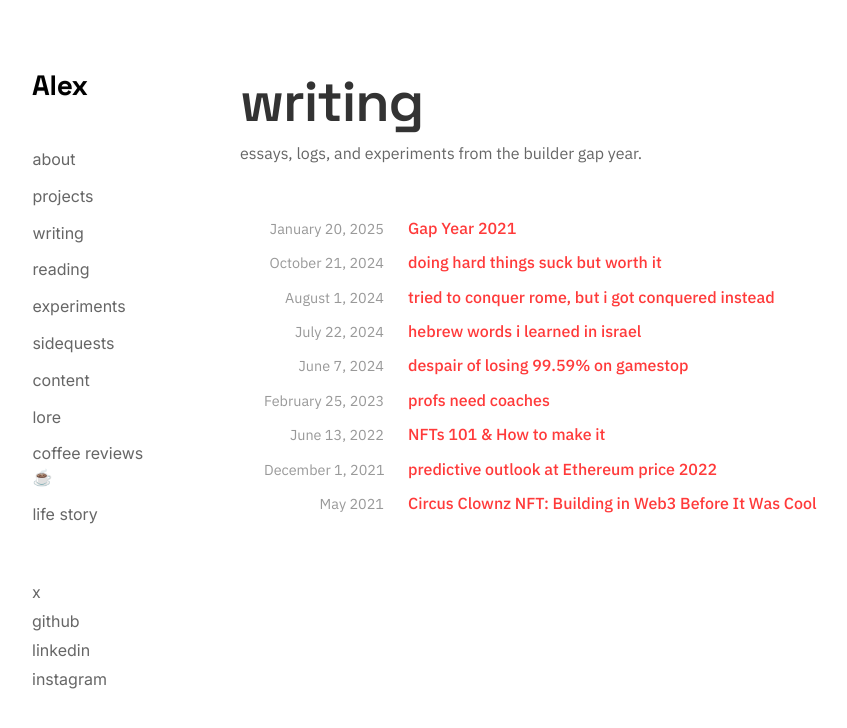
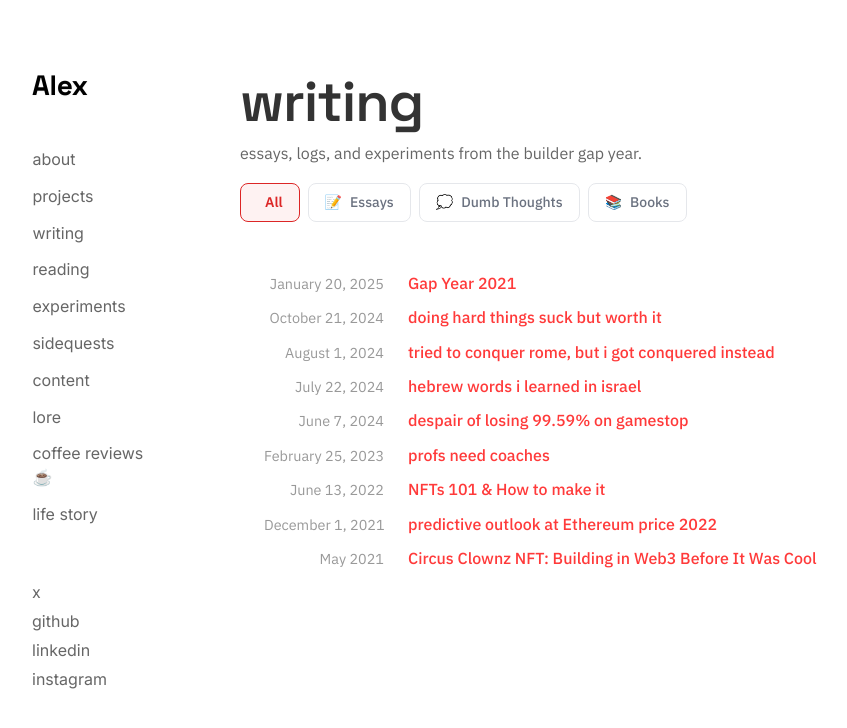
Before and after one commit to alexshibu1/alexshibu.com, a Next.js app: page /writing in a window 1280 px wide. Shown: the top 728 px of the page, without its empty margins (48-895 px from the left). Built offline with nearby package versions, Linux system fonts and the light colour scheme.

Commit message:
lots of changes

```diff
--- a/app/essay/circusclownz/page.mdx
+++ b/app/essay/circusclownz/page.mdx
@@ -3,6 +3,7 @@ export const metadata = {
   description:
     "My journey creating 300+ NFTs, learning Solidity, and building ERC-721 smart contracts in 2021.",
   date: "May 2021",
+  type: "essay",
 };
 
 <EssayHeader
--- a/app/essay/hebrew/page.mdx
+++ b/app/essay/hebrew/page.mdx
@@ -2,6 +2,7 @@ export const metadata = {
   title: "hebrew words i learned in israel",
   description: "a small list from a big trip.",
   date: "July 22, 2024",
+  type: "thought",
 };
 
 <EssayHeader title="hebrew words i learned in israel" date="July 22, 2024" />
--- a/app/projects/page.tsx
+++ b/app/projects/page.tsx
@@ -48,13 +48,20 @@ function FeaturedIndicator({ isHovered }: { isHovered: boolean }) {
   );
 }
 
-function BigProjectButton() {
+function BigProjectButton({
+  isActive,
+  onClick,
+}: {
+  isActive: boolean;
+  onClick: () => void;
+}) {
   const [isHovered, setIsHovered] = useState(false);
 
   return (
     <motion.span
       onMouseEnter={() => setIsHovered(true)}
       onMouseLeave={() => setIsHovered(false)}
+      onClick={onClick}
       style={{
         display: "inline-flex",
         alignItems: "center",
@@ -63,9 +70,12 @@ function BigProjectButton() {
         borderRadius: "6px",
         cursor: "pointer",
         transition: "background-color 0.2s ease",
+        backgroundColor: isActive ? "rgba(255, 58, 58, 0.1)" : "transparent",
       }}
       whileHover={{
-        backgroundColor: "rgba(0, 0, 0, 0.02)",
+        backgroundColor: isActive
+          ? "rgba(255, 58, 58, 0.15)"
+          : "rgba(0, 0, 0, 0.02)",
       }}
     >
       <motion.span
@@ -84,9 +94,9 @@ function BigProjectButton() {
         }
         initial={false}
         style={{
-          background: isHovered ? "#ff3a3a" : "#ff3a3a",
+          background: isActive ? "#ff3a3a" : isHovered ? "#ff3a3a" : "#ff3a3a",
           display: "inline-block",
-          opacity: isHovered ? 1 : 0.6,
+          opacity: isActive ? 1 : isHovered ? 1 : 0.6,
         }}
         transition={{
           type: "spring",
@@ -97,13 +107,13 @@ function BigProjectButton() {
       <span
         style={{
           fontSize: "14px",
-          color: "#666",
+          color: isActive ? "#ff3a3a" : "#666",
           fontFamily: "var(--font-inter), sans-serif",
           fontWeight: 400,
           transition: "color 0.2s ease",
         }}
       >
-        big project
+        {isActive ? "big projects" : "big project"}
       </span>
     </motion.span>
   );
@@ -179,6 +189,8 @@ function ProjectItem({ project }: { project: Project }) {
 }
 
 export default function WorkIndex() {
+  const [showOnlyFeatured, setShowOnlyFeatured] = useState(false);
+
   const projects = [
     {
       name: "Youth 4 Entrepreneurship",
@@ -498,8 +510,13 @@ export default function WorkIndex() {
     },
   ];
 
+  // Filter projects if showing only featured
+  const filteredProjects = showOnlyFeatured
+    ? projects.filter((p) => p.featured)
+    : projects;
+
   // Sort projects by date (newest first)
-  const sortedProjects = [...projects].sort((a, b) => {
+  const sortedProjects = [...filteredProjects].sort((a, b) => {
     const dateA = parseInt(a.date);
     const dateB = parseInt(b.date);
     return dateB - dateA; // Descending order (newest first)
@@ -519,7 +536,12 @@ export default function WorkIndex() {
         }}
       >
         <h1 className="hero-heading">projects</h1>
-        {featuredCount > 0 && <BigProjectButton />}
+        {featuredCount > 0 && (
+          <BigProjectButton
+            isActive={showOnlyFeatured}
+            onClick={() => setShowOnlyFeatured(!showOnlyFeatured)}
+          />
+        )}
       </div>
       <p className="hero-subline">some of past and present work and projects</p>
 
--- /dev/null
+++ b/app/writing/WritingClient.tsx
@@ -0,0 +1,86 @@
+"use client";
+
+import Link from "next/link";
+import { useState } from "react";
+
+type EssayMeta = {
+  slug: string;
+  title: string;
+  date?: string;
+  description?: string;
+  type?: "essay" | "thought" | "book";
+};
+
+function FilterButtons({
+  activeFilter,
+  onFilterChange,
+}: {
+  activeFilter: "all" | "essay" | "thought" | "book";
+  onFilterChange: (filter: "all" | "essay" | "thought" | "book") => void;
+}) {
+  const filters = [
+    { key: "all" as const, label: "All", emoji: "" },
+    { key: "essay" as const, label: "Essays", emoji: "📝" },
+    { key: "thought" as const, label: "Dumb Thoughts", emoji: "💭" },
+    { key: "book" as const, label: "Books", emoji: "📚" },
+  ];
+
+  return (
+    <div style={{ display: "flex", gap: "0.5rem", marginBottom: "1rem" }}>
+      {filters.map(({ key, label, emoji }) => (
+        <button
+          key={key}
+          onClick={() => onFilterChange(key)}
+          style={{
+            display: "flex",
+            alignItems: "center",
+            gap: "0.5rem",
+            padding: "0.5rem 1rem",
+            borderRadius: "8px",
+            border: "1px solid",
+            borderColor: activeFilter === key ? "#dc2626" : "#e5e7eb",
+            backgroundColor: activeFilter === key ? "#fef2f2" : "white",
+            color: activeFilter === key ? "#dc2626" : "#6b7280",
+            cursor: "pointer",
+            fontSize: "0.875rem",
+            fontWeight: activeFilter === key ? "600" : "500",
+            transition: "all 0.2s ease",
+          }}
+        >
+          <span>{emoji}</span>
+          <span>{label}</span>
+        </button>
+      ))}
+    </div>
+  );
+}
+
+export default function WritingClient({ essays }: { essays: EssayMeta[] }) {
+  const [activeFilter, setActiveFilter] = useState<
+    "all" | "essay" | "thought" | "book"
+  >("all");
+
+  // Filter essays based on active filter
+  const filteredEssays = essays.filter((essay) => {
+    if (activeFilter === "all") return true;
+    return essay.type === activeFilter;
+  });
+
+  return (
+    <>
+      <FilterButtons
+        activeFilter={activeFilter}
+        onFilterChange={setActiveFilter}
+      />
+
+      <ul className="writing-list">
+        {filteredEssays.map((e) => (
+          <li key={e.slug} className="essay-item ">
+            <span className="date ">{e.date ?? ""}</span>
+            <Link href={`/essay/${e.slug}`}>{e.title}</Link>
+          </li>
+        ))}
+      </ul>
+    </>
+  );
+}
--- a/app/writing/page.tsx
+++ b/app/writing/page.tsx
@@ -1,6 +1,6 @@
-import Link from "next/link";
 import fs from "fs";
 import path from "path";
+import WritingClient from "./WritingClient";
 
 export const dynamic = "force-dynamic";
 
@@ -9,6 +9,7 @@ type EssayMeta = {
   title: string;
   date?: string;
   description?: string;
+  type?: "essay" | "thought" | "book";
 };
 
 function readAllEssayMeta(): EssayMeta[] {
@@ -28,6 +29,7 @@ function readAllEssayMeta(): EssayMeta[] {
       let title = dir.name;
       let date = undefined;
       let description = undefined;
+      let type: "essay" | "thought" | "book" | undefined = undefined;
 
       // 1. Try to extract title/desc/date from export const metadata
       // Relaxed regex: matches export const metadata = { ... } (ignoring trailing semicolon/whitespace)
@@ -46,6 +48,10 @@ function readAllEssayMeta(): EssayMeta[] {
         // Match date: "..." or date: '...'
         const dateMatch = content.match(/date:\s*["']([^"']*)["']/);
         if (dateMatch) date = dateMatch[1];
+
+        // Match type: "..." or type: '...'
+        const typeMatch = content.match(/type:\s*["']([^"']*)["']/);
+        if (typeMatch) type = typeMatch[1] as "essay" | "thought" | "book";
       }
 
       if (!date) {
@@ -81,6 +87,7 @@ function readAllEssayMeta(): EssayMeta[] {
         title,
         date,
         description,
+        type: type || "essay", // Default to essay if no type specified
       } as EssayMeta;
     })
     .filter(Boolean) as EssayMeta[];
@@ -106,14 +113,7 @@ export default function WritingIndex() {
         essays, logs, and experiments from the builder gap year.
       </p>
 
-      <ul className="writing-list">
-        {essays.map((e) => (
-          <li key={e.slug} className="essay-item ">
-            <span className="date ">{e.date ?? ""}</span>
-            <Link href={`/essay/${e.slug}`}>{e.title}</Link>
-          </li>
-        ))}
-      </ul>
+      <WritingClient essays={essays} />
     </main>
   );
 }
```
